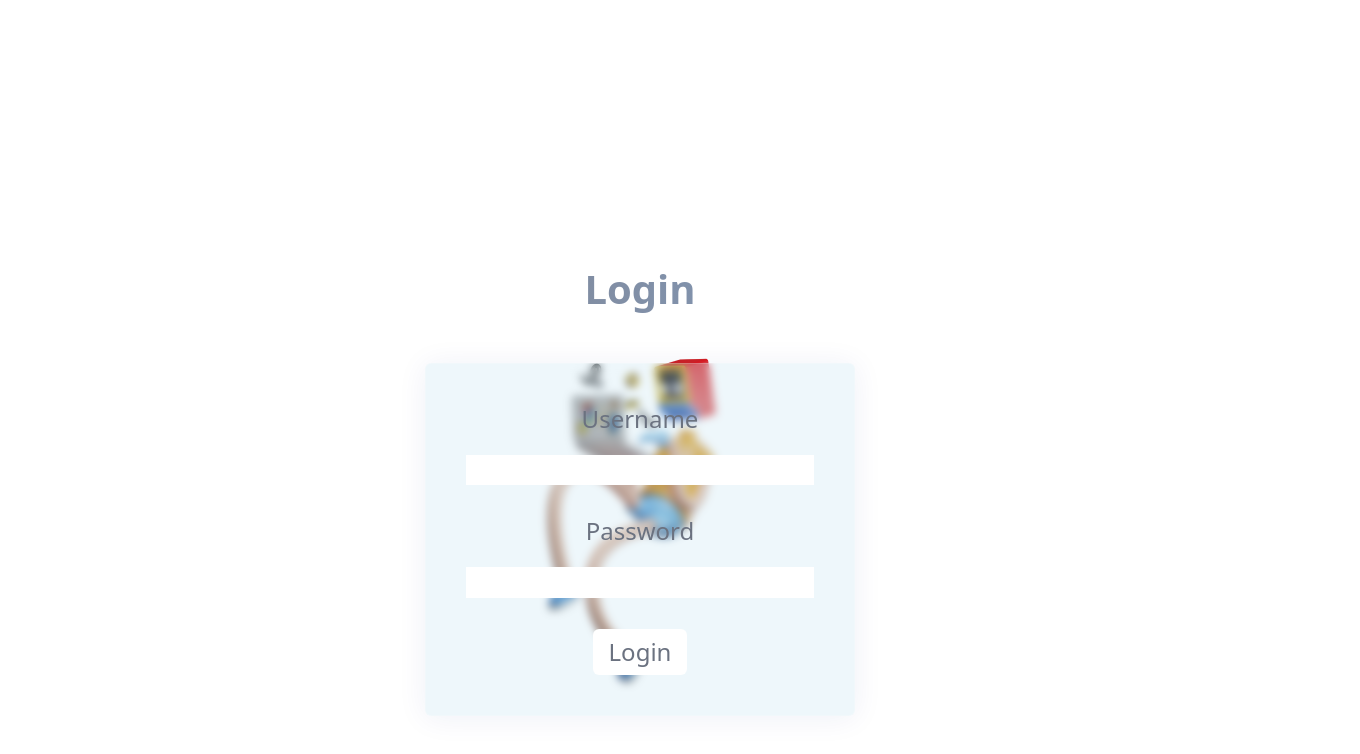
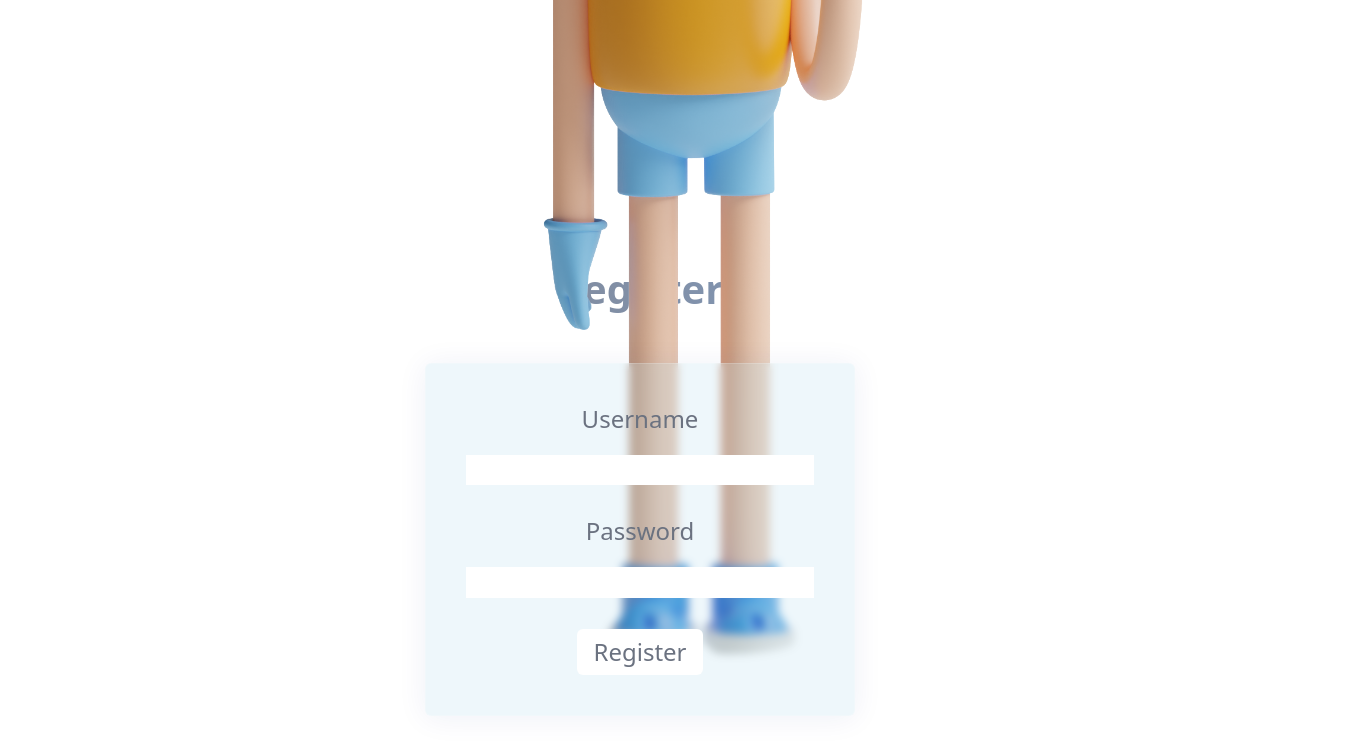
Before and after one commit to myung03/produHacks, a React (Vite) app in the folder client/: page / in a window 1280 px wide. Shown: the top 754 px of the page, 1360 px wide, since content can reach past the window. Built offline with nearby package versions, Linux system fonts and the light colour scheme.

Commit message:
completed register page

```diff
--- a/client/assets/index.js
+++ b/client/assets/index.js
@@ -1,7 +1,8 @@
 import heart from "./heart.png";
 import hamb from "./hamburger.png";
 import prompt from "./Saly-38.png";
+import regis from "./Saly-41.png"
 import heroimg from "./Saly-40.png";
 import close from "./close.png";
 
-export { heart, hamb, prompt, heroimg, close };
+export { heart, hamb, prompt, regis, heroimg, close };
--- a/client/src/pages/RegisterPage.jsx
+++ b/client/src/pages/RegisterPage.jsx
@@ -1,5 +1,7 @@
 import React from "react";
 import { useState } from "react";
+import style from "../style";
+import { regis } from "../../assets/index"
 
 export default function RegisterPage() {
   const [username, setUsername] = useState("");
@@ -20,26 +22,31 @@ export default function RegisterPage() {
   }
 
   return (
-    <form onSubmit={register}>
-      <label>
-        Username:
+    <div className={`${style.flexCenter} m-[1rem] mt-[20%] ${style.paragraph} flex-col gap-10`}>
+    <img src={regis} alt="login graphic" className="absolute bottom-24 left-20"></img>
+    <h1 className={`${style.heading2} text-center text-gradient`}>Register</h1>
+    <form className={`${style.flexCenter} rounded-md p-10 flex-col glassmorphism text-[24px]`}onSubmit={register}>
+      <label className="text-gray-500 mb-5">
+        Username
+        </label>
         <input
           type="text"
           value={username}
           onChange={(ev) => setUsername(ev.target.value)}
         />
-      </label>
       <br />
-      <label>
-        Password:
+      <label className="text-gray-500 mb-5">
+        Password
+        </label>
         <input
           type="password"
           value={password}
           onChange={(ev) => setPassword(ev.target.value)}
         />
-      </label>
+
       <br />
-      <button type="submit">Register</button>
+      <button className="text-gray-500 bg-white rounded-md px-4 py-2" type="submit">Register</button>
     </form>
+  </div>
   );
 }
```
Also changed, not shown: client/src/App.jsx (+6 -2 lines), client/assets/Saly-41.png (added).
